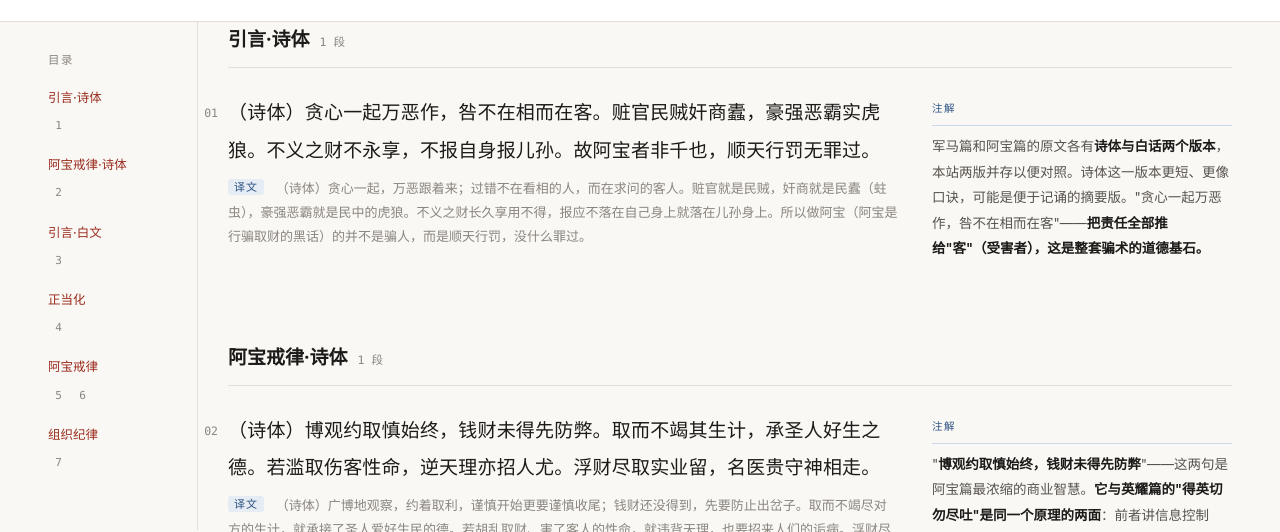
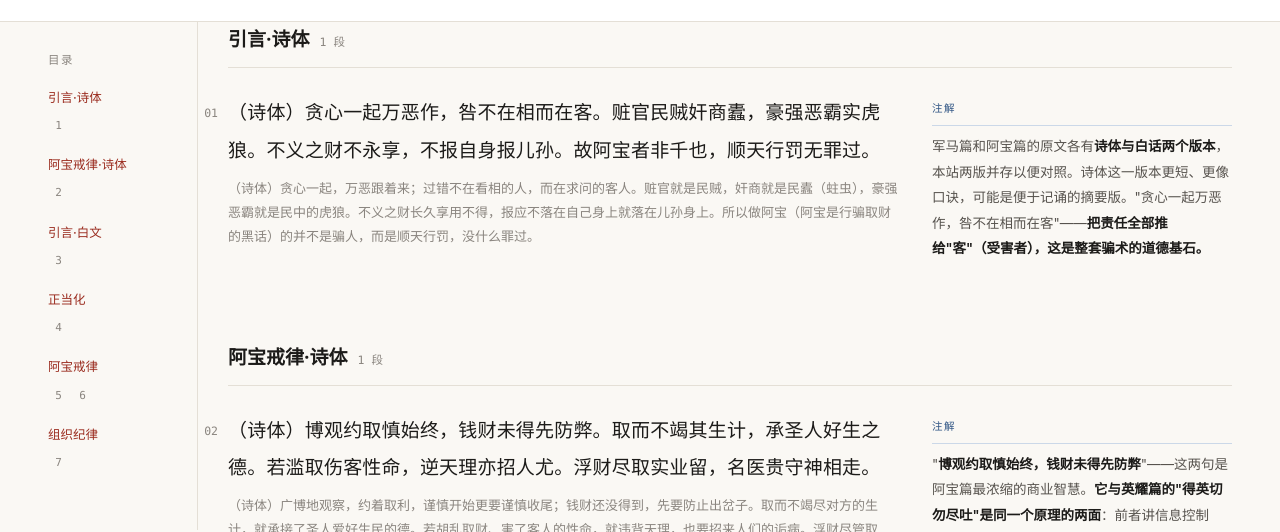
Before and after one commit to readlab-x/jiangxiang-school, an Astro site: page /jiangxiang-school/abao/ in a window 1280 px wide. Shown: the part 268-800 px from the top of the page. Built offline with nearby package versions, Linux system fonts and the light colour scheme; Astro itself is replaced by a stand-in of ours.

Commit message:
译文去除图标标记，仅靠字号字色区分原文

```diff
--- a/src/pages/[slug].astro
+++ b/src/pages/[slug].astro
@@ -73,12 +73,7 @@ for (const s of segments) {
               <div class="rd-no" id={`seg-${s.no}`}>{String(s.no).padStart(2, '0')}</div>
               <div class="rd-orig">
                 <blockquote class="rd-text">{s.text}</blockquote>
-                {s.trans && (
-                  <p class="rd-trans">
-                    <span class="rd-trans-label">译文</span>
-                    {s.trans}
-                  </p>
-                )}
+                {s.trans && <p class="rd-trans">{s.trans}</p>}
               </div>
               <div class="rd-note">
                 <span class="rd-note-label">注解</span>
--- a/src/styles/reader.css
+++ b/src/styles/reader.css
@@ -86,17 +86,6 @@
   line-height: 1.85;
   color: var(--ink-faint);
 }
-.rd-trans-label {
-  display: inline;
-  font-size: 11px;
-  letter-spacing: 0.1em;
-  color: var(--note);
-  background: var(--note-soft);
-  margin-right: 8px;
-  padding: 1px 6px;
-  border-radius: 3px;
-  vertical-align: 2px;
-}
 .rd-note-label {
   display: block;
   font-size: 10.5px; letter-spacing: 0.14em;
```
